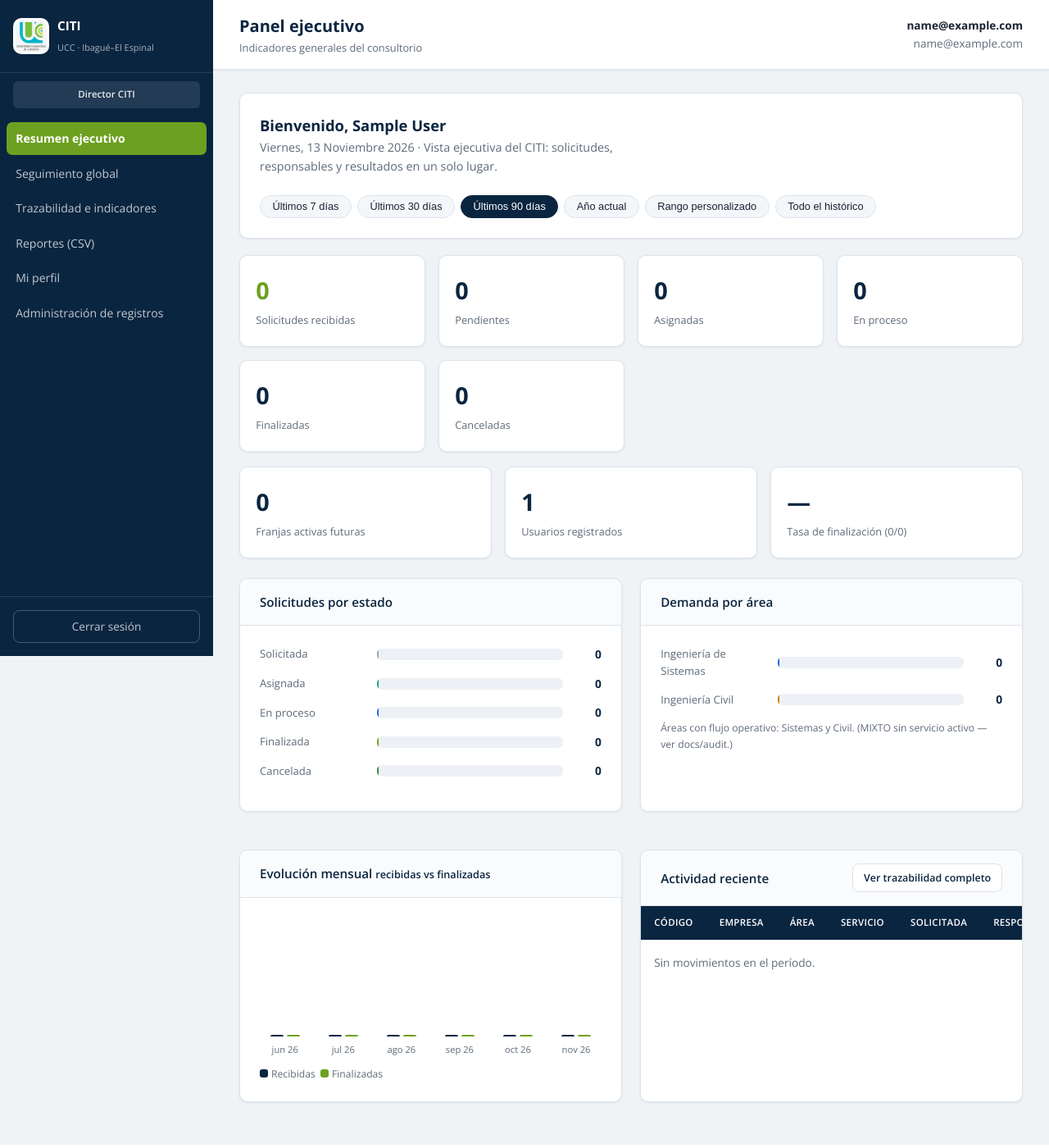
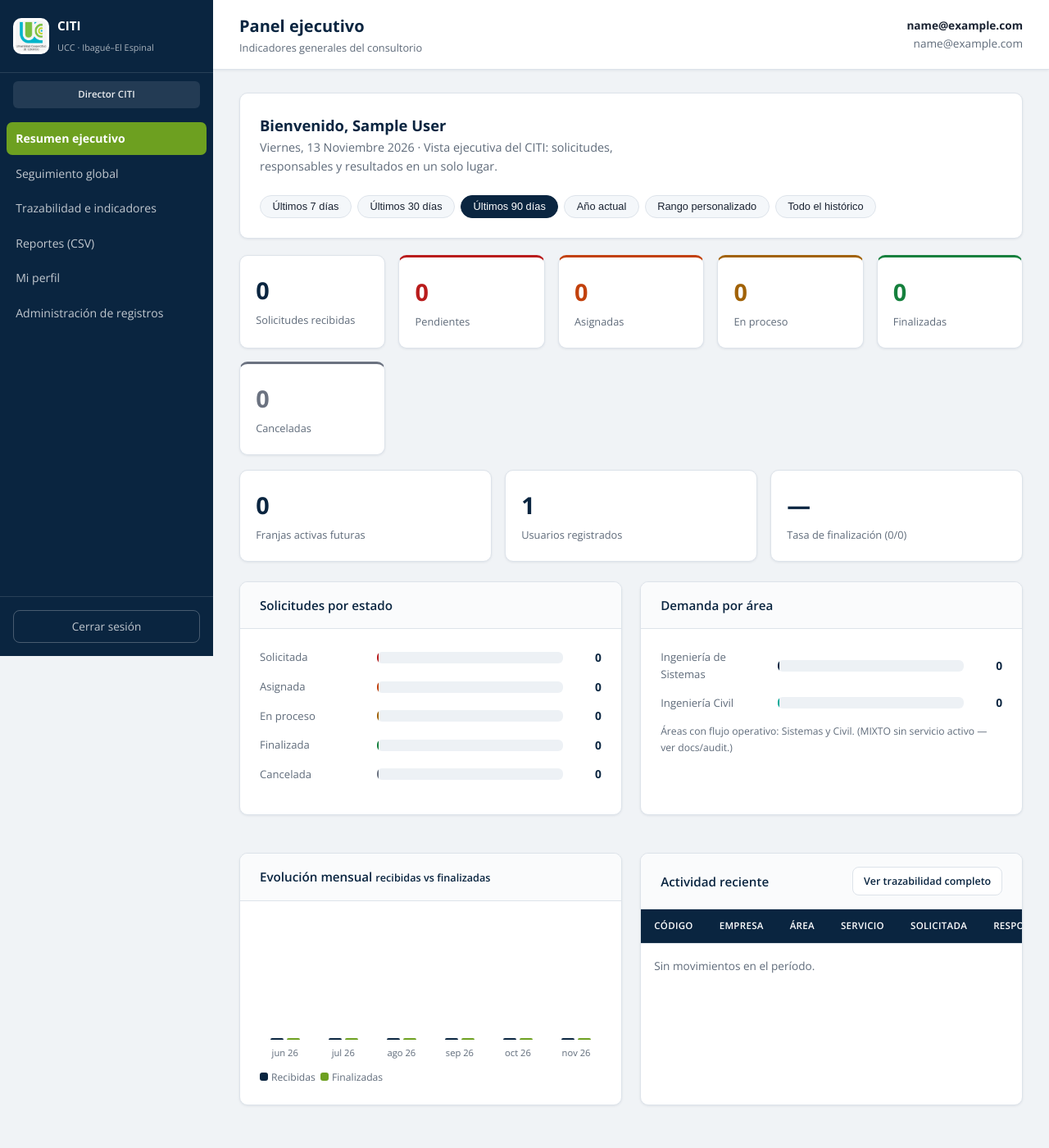
Before and after one commit to VANkLEis/CITI-Proyecto, a Django app: page /panel/director/ in a window 1280 px wide. Shown: the whole page at 82% size. Run offline with Django 5.2, Linux system fonts and the light colour scheme; a user stored in the database is signed in; tables that the repository leaves empty hold one stand-in row (values such as "Sample post").

Commit message:
Semaforo de estados unificado en metricas y toda la interfaz
- Paleta unica: Solicitada rojo, Asignada naranja, En proceso ambar, Finalizada verde y Cancelada gris
- Tarjetas KPI de director, trazabilidad, coordinador, docente y estudiante coloreadas por estado
- Barras de 'Solicitudes por estado' con el color de su estado (se eliminan colores genericos)
- Badges de estado, linea de tiempo del caso, hitos del historial y pills de la landing alineados a la paleta
- Demanda por area vuelve a la paleta institucional para no confundirse con estados

```diff
--- a/backend/portal/indicadores.py
+++ b/backend/portal/indicadores.py
@@ -217,7 +217,7 @@ def por_estado(qs):
     total = sum(conteo.values())
     for valor, label in CitaAsesoria.Estado.choices:
         n = conteo.get(valor, 0)
-        filas.append({'label': label, 'n': n,
+        filas.append({'estado': valor, 'label': label, 'n': n,
                       'pct': round(n * 100 / total, 1) if total else 0})
     return filas, total
 
--- a/backend/static/css/styles.css
+++ b/backend/static/css/styles.css
@@ -20,6 +20,21 @@
   --success: #2d8a3e;
   --warning: #c47d0e;
   --danger: #c53030;
+
+  /* Semáforo de estados CITI — fuente única para badges, tarjetas, gráficos
+     y línea de tiempo. Progresión rojo → naranja → ámbar → verde; cancelada
+     queda en gris (fuera del flujo). */
+  --estado-solicitada: #b91c1c;
+  --estado-solicitada-soft: #fee2e2;
+  --estado-asignada: #c2410c;
+  --estado-asignada-soft: #ffedd5;
+  --estado-en-proceso: #a16207;
+  --estado-en-proceso-soft: #fef9c3;
+  --estado-finalizada: #15803d;
+  --estado-finalizada-soft: #dcfce7;
+  --estado-cancelada: #6b7280;
+  --estado-cancelada-soft: #e5e7eb;
+
   --radius: 10px;
   --sidebar-w: 260px;
   --wrap: 1320px;
@@ -145,14 +160,26 @@ a { color: inherit; text-decoration: none; }
 .user-info strong { display: block; font-size: 0.85rem; color: var(--text); }
 .user-info span { font-size: 0.72rem; color: var(--muted); }
 
-.stats-row { display: grid; grid-template-columns: repeat(auto-fit, minmax(180px, 1fr)); gap: 1rem; margin-bottom: 1.5rem; }
+.stats-row { display: grid; grid-template-columns: repeat(auto-fit, minmax(160px, 1fr)); gap: 1rem; margin-bottom: 1.5rem; }
 .stat-card {
   background: var(--card); border: 1px solid var(--border); border-radius: var(--radius);
   padding: 1.2rem; box-shadow: var(--shadow);
 }
 .stat-card strong { display: block; font-size: 1.8rem; color: var(--ucc); font-weight: 700; }
 .stat-card span { font-size: 0.8rem; color: var(--muted); }
-.stat-card.accent strong { color: var(--ucc-verde-solidario); }
+.stat-card.accent strong { color: var(--ucc); }
+
+/* Semáforo aplicado a las tarjetas de métricas por estado */
+.stat-card--solicitada { border-top: 3px solid var(--estado-solicitada); }
+.stat-card--solicitada strong { color: var(--estado-solicitada); }
+.stat-card--asignada { border-top: 3px solid var(--estado-asignada); }
+.stat-card--asignada strong { color: var(--estado-asignada); }
+.stat-card--en-proceso { border-top: 3px solid var(--estado-en-proceso); }
+.stat-card--en-proceso strong { color: var(--estado-en-proceso); }
+.stat-card--finalizada { border-top: 3px solid var(--estado-finalizada); }
+.stat-card--finalizada strong { color: var(--estado-finalizada); }
+.stat-card--cancelada { border-top: 3px solid var(--estado-cancelada); }
+.stat-card--cancelada strong { color: var(--estado-cancelada); }
 
 .card {
   background: var(--card); border: 1px solid var(--border); border-radius: var(--radius);
@@ -691,14 +730,13 @@ html { scroll-behavior: smooth; scroll-padding-top: 84px; }
 .chart-label { font-size: 0.82rem; color: var(--muted); }
 .chart-track { background: #edf1f5; border-radius: 6px; height: 14px; overflow: hidden; }
 .chart-bar { height: 100%; background: var(--ucc-azul-diversidad); border-radius: 6px; min-width: 2px; transition: width 0.4s ease; }
-.chart-bar--1 { background: #94a3b8; }
-.chart-bar--2 { background: var(--ucc-azul-diversidad); }
-.chart-bar--3 { background: #2563eb; }
-.chart-bar--4 { background: var(--ucc-verde-solidario); }
-.chart-bar--5 { background: var(--success); }
-.chart-bar--6 { background: var(--danger); }
-.chart-bar--area1 { background: #2563eb; }
-.chart-bar--area2 { background: #d97706; }
+.chart-bar--solicitada { background: var(--estado-solicitada); }
+.chart-bar--asignada { background: var(--estado-asignada); }
+.chart-bar--en_proceso { background: var(--estado-en-proceso); }
+.chart-bar--finalizada { background: var(--estado-finalizada); }
+.chart-bar--cancelada { background: var(--estado-cancelada); }
+.chart-bar--area1 { background: var(--ucc); }
+.chart-bar--area2 { background: var(--ucc-azul-diversidad); }
 .chart-num { font-weight: 700; font-size: 0.86rem; color: var(--ucc); text-align: right; }
 .chart-note { font-size: 0.76rem; color: var(--muted); margin-top: 0.6rem; }
 .exec-empty { color: var(--muted); font-size: 0.88rem; }
--- a/backend/templates/base.html
+++ b/backend/templates/base.html
@@ -8,7 +8,7 @@
   <link rel="icon" href="{% static 'images/Logo_ucc.png' %}" type="image/png">
   <link rel="apple-touch-icon" href="{% static 'images/Logo_ucc.png' %}">
   <link href="https://fonts.googleapis.com/css2?family=Open+Sans:wght@400;600;700;800&display=swap" rel="stylesheet">
-  <link rel="stylesheet" href="{% static 'css/styles.css' %}?v=2026-11-09-c">
+  <link rel="stylesheet" href="{% static 'css/styles.css' %}?v=2026-11-13-c">
   <link rel="stylesheet" href="{% static 'css/hifi.css' %}?v=2026-11-08-b">
   {% block extra_css %}{% endblock %}
 </head>
--- a/backend/templates/portal/dashboard_coordinador.html
+++ b/backend/templates/portal/dashboard_coordinador.html
@@ -13,9 +13,9 @@
 
 {% block dashboard_content %}
 <div class="stats-row">
-  <div class="stat-card accent"><strong>{{ kpis.nuevas }}</strong><span>Solicitudes nuevas</span></div>
-  <div class="stat-card"><strong>{{ kpis.en_proceso }}</strong><span>Casos en proceso</span></div>
-  <div class="stat-card"><strong>{{ kpis.finalizadas }}</strong><span>Asesorías finalizadas</span></div>
+  <div class="stat-card stat-card--solicitada"><strong>{{ kpis.nuevas }}</strong><span>Solicitudes nuevas</span></div>
+  <div class="stat-card stat-card--en-proceso"><strong>{{ kpis.en_proceso }}</strong><span>Casos en proceso</span></div>
+  <div class="stat-card stat-card--finalizada"><strong>{{ kpis.finalizadas }}</strong><span>Asesorías finalizadas</span></div>
 </div>
 
 <div class="card">
--- a/backend/templates/portal/dashboard_director.html
+++ b/backend/templates/portal/dashboard_director.html
@@ -46,11 +46,11 @@
 
 <div class="stats-row">
   <div class="stat-card accent"><strong>{{ kpis.recibidas }}</strong><span>Solicitudes recibidas</span></div>
-  <div class="stat-card"><strong>{{ kpis.pendientes }}</strong><span>Pendientes</span></div>
-  <div class="stat-card"><strong>{{ kpis.asignadas }}</strong><span>Asignadas</span></div>
-  <div class="stat-card"><strong>{{ kpis.en_proceso }}</strong><span>En proceso</span></div>
-  <div class="stat-card"><strong>{{ kpis.finalizadas }}</strong><span>Finalizadas</span></div>
-  <div class="stat-card"><strong>{{ kpis.canceladas }}</strong><span>Canceladas</span></div>
+  <div class="stat-card stat-card--solicitada"><strong>{{ kpis.pendientes }}</strong><span>Pendientes</span></div>
+  <div class="stat-card stat-card--asignada"><strong>{{ kpis.asignadas }}</strong><span>Asignadas</span></div>
+  <div class="stat-card stat-card--en-proceso"><strong>{{ kpis.en_proceso }}</strong><span>En proceso</span></div>
+  <div class="stat-card stat-card--finalizada"><strong>{{ kpis.finalizadas }}</strong><span>Finalizadas</span></div>
+  <div class="stat-card stat-card--cancelada"><strong>{{ kpis.canceladas }}</strong><span>Canceladas</span></div>
 </div>
 
 <div class="stats-row stats-row--extra">
@@ -69,7 +69,7 @@
       {% for f in estados %}
         <div class="chart-row">
           <span class="chart-label">{{ f.label }}</span>
-          <div class="chart-track"><div class="chart-bar chart-bar--{{ forloop.counter }}" style="width: {{ f.pct }}%;"></div></div>
+          <div class="chart-track"><div class="chart-bar chart-bar--{{ f.estado }}" style="width: {{ f.pct }}%;"></div></div>
           <span class="chart-num">{{ f.n }}</span>
         </div>
       {% empty %}
--- a/backend/templates/portal/dashboard_docente.html
+++ b/backend/templates/portal/dashboard_docente.html
@@ -12,9 +12,9 @@
 
 {% block dashboard_content %}
 <div class="stats-row">
-  <div class="stat-card accent"><strong>{{ kpis.asignados }}</strong><span>Mis casos asignados</span></div>
+  <div class="stat-card stat-card--asignada"><strong>{{ kpis.asignados }}</strong><span>Mis casos asignados</span></div>
   <div class="stat-card"><strong>{{ kpis.semana }}</strong><span>Citas de la semana</span></div>
-  <div class="stat-card"><strong>{{ kpis.pendientes_cierre }}</strong><span>Pendientes de cierre</span></div>
+  <div class="stat-card stat-card--en-proceso"><strong>{{ kpis.pendientes_cierre }}</strong><span>Pendientes de cierre</span></div>
 </div>
 
 <div class="card">
--- a/backend/templates/portal/dashboard_estudiante.html
+++ b/backend/templates/portal/dashboard_estudiante.html
@@ -11,8 +11,8 @@
 
 {% block dashboard_content %}
 <div class="stats-row">
-  <div class="stat-card accent"><strong>{{ kpis.casos_asignados }}</strong><span>Casos asignados</span></div>
-  <div class="stat-card"><strong>{{ kpis.casos_cerrados }}</strong><span>Casos cerrados</span></div>
+  <div class="stat-card stat-card--asignada"><strong>{{ kpis.casos_asignados }}</strong><span>Casos asignados</span></div>
+  <div class="stat-card stat-card--finalizada"><strong>{{ kpis.casos_cerrados }}</strong><span>Casos cerrados</span></div>
   <div class="stat-card">
     <strong>{% if kpis.promedio_valoracion is not None %}{{ kpis.promedio_valoracion }}/5{% else %}—{% endif %}</strong>
     <span>Valoración media de sus casos</span>
--- a/backend/templates/portal/landing.html
+++ b/backend/templates/portal/landing.html
@@ -174,7 +174,10 @@
       <div class="proceso-media">
         <img src="{% static 'images/landing/proceso-revision.jpg' %}" alt="Docente y estudiantes revisando planos y documentos de un caso" width="900" height="1200">
         <div class="proceso-estados" aria-label="Estados reales de una solicitud">
-          <span>Solicitada</span><span>Asignada</span><span>En proceso</span><span>Finalizada</span>
+          <span class="estado-pill--solicitada">Solicitada</span>
+          <span class="estado-pill--asignada">Asignada</span>
+          <span class="estado-pill--en_proceso">En proceso</span>
+          <span class="estado-pill--finalizada">Finalizada</span>
         </div>
       </div>
     </div>
--- a/backend/templates/portal/partials/cita_timeline.html
+++ b/backend/templates/portal/partials/cita_timeline.html
@@ -3,7 +3,7 @@
 {% endif %}
 <div class="cita-timeline">
   {% for paso in cita.timeline %}
-    <div class="timeline-step{% if paso.hecho %} hecho{% endif %}{% if paso.actual %} actual{% endif %}">
+    <div class="timeline-step timeline-step--{{ paso.estado }}{% if paso.hecho %} hecho{% endif %}{% if paso.actual %} actual{% endif %}">
       <div class="timeline-marker">{% if paso.hecho %}✓{% else %}{{ forloop.counter }}{% endif %}</div>
       <div class="timeline-label">{{ paso.label }}</div>
       {% if paso.fecha %}<span class="timeline-date">{{ paso.fecha|date:"d/m/Y H:i" }}</span>{% endif %}
--- a/backend/templates/portal/staff_seguimiento.html
+++ b/backend/templates/portal/staff_seguimiento.html
@@ -90,7 +90,7 @@
             {% if c.entrega_pendiente %}
               <span class="badge badge-estado-asignada">pendiente de aprobación</span>
             {% elif c.ajustes_solicitados_total %}
-              <span class="badge badge-estado-cancelada">{{ c.ajustes_solicitados_total }} ajuste(s)</span>
+              <span class="badge badge-estado-solicitada">{{ c.ajustes_solicitados_total }} ajuste(s)</span>
             {% else %}
               {{ c.interacciones.count }}
             {% endif %}
```
Also changed, not shown: other parts of backend/static/css/styles.css (+35 -15 lines), backend/templates/portal/trazabilidad.html (+6 -6 lines).
